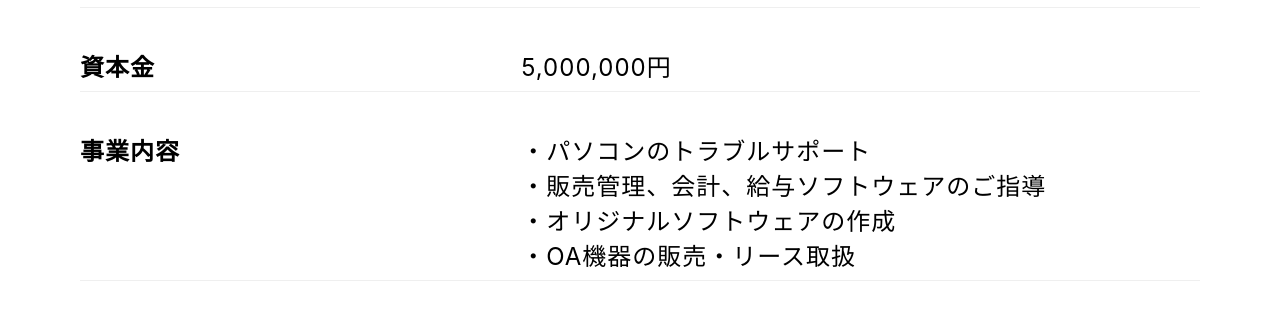
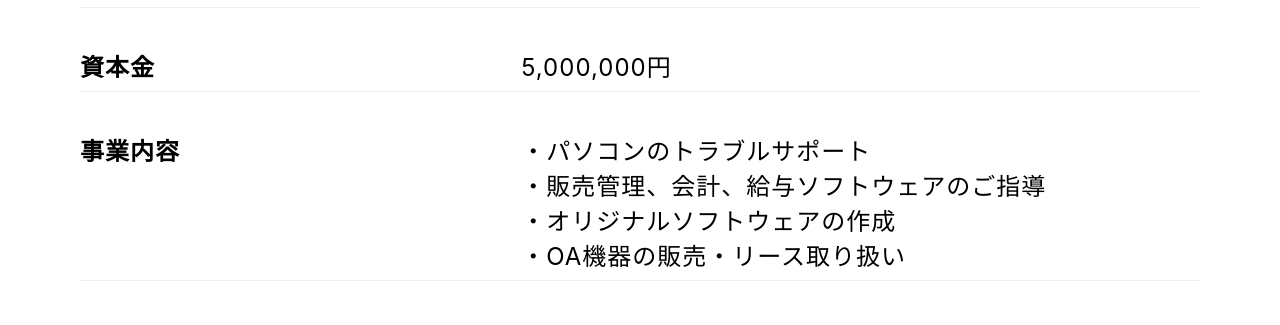
Before and after one commit to west-japan-system/homepage, a Next.js app: page /company in a window 1280 px wide. Shown: the part 1180-1505 px from the top of the page. Built offline with nearby package versions, Linux system fonts and the light colour scheme.

Commit message:
Update company.js

```diff
--- a/pages/company.js
+++ b/pages/company.js
@@ -152,7 +152,7 @@ export default function Company() {
               <br />
               ・オリジナルソフトウェアの作成
               <br />
-              ・OA機器の販売・リース取扱
+              ・OA機器の販売・リース取り扱い
             </dd>
           </dl>
           <dl className="main__dl">
```
